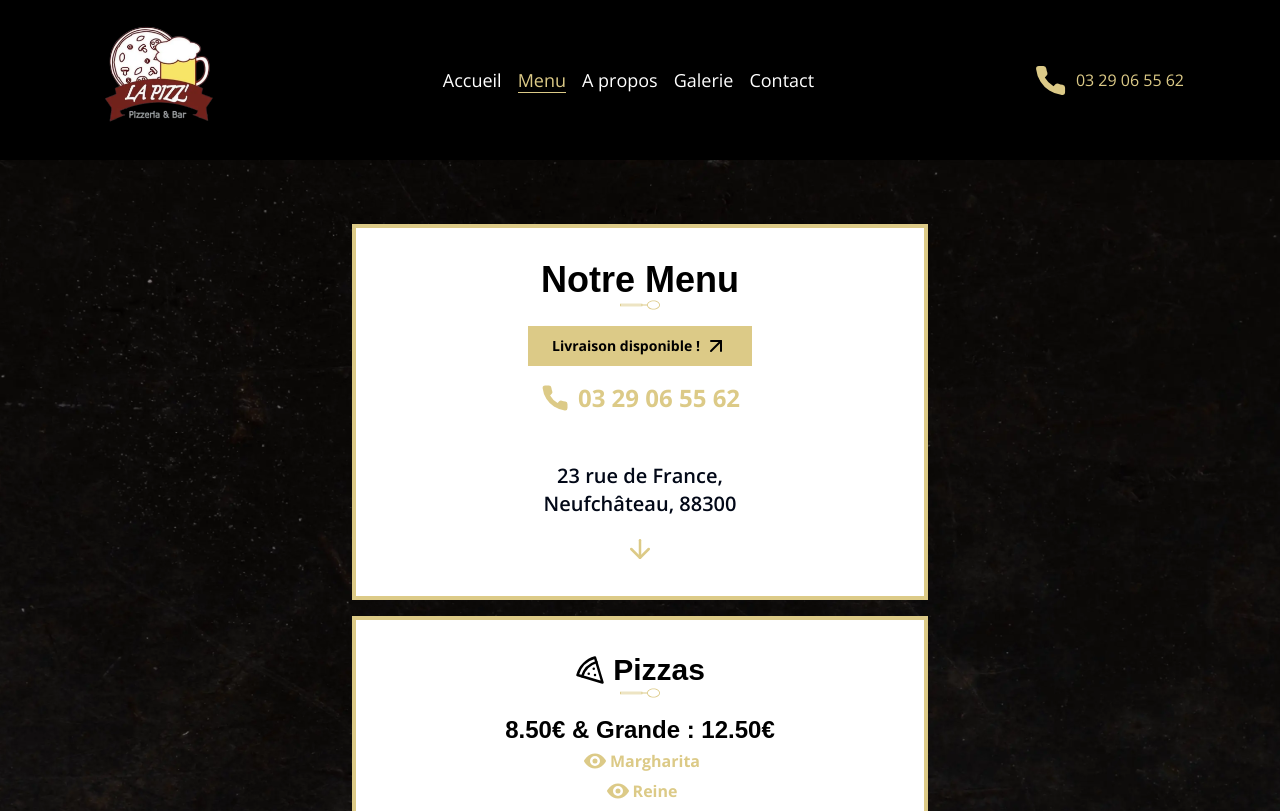
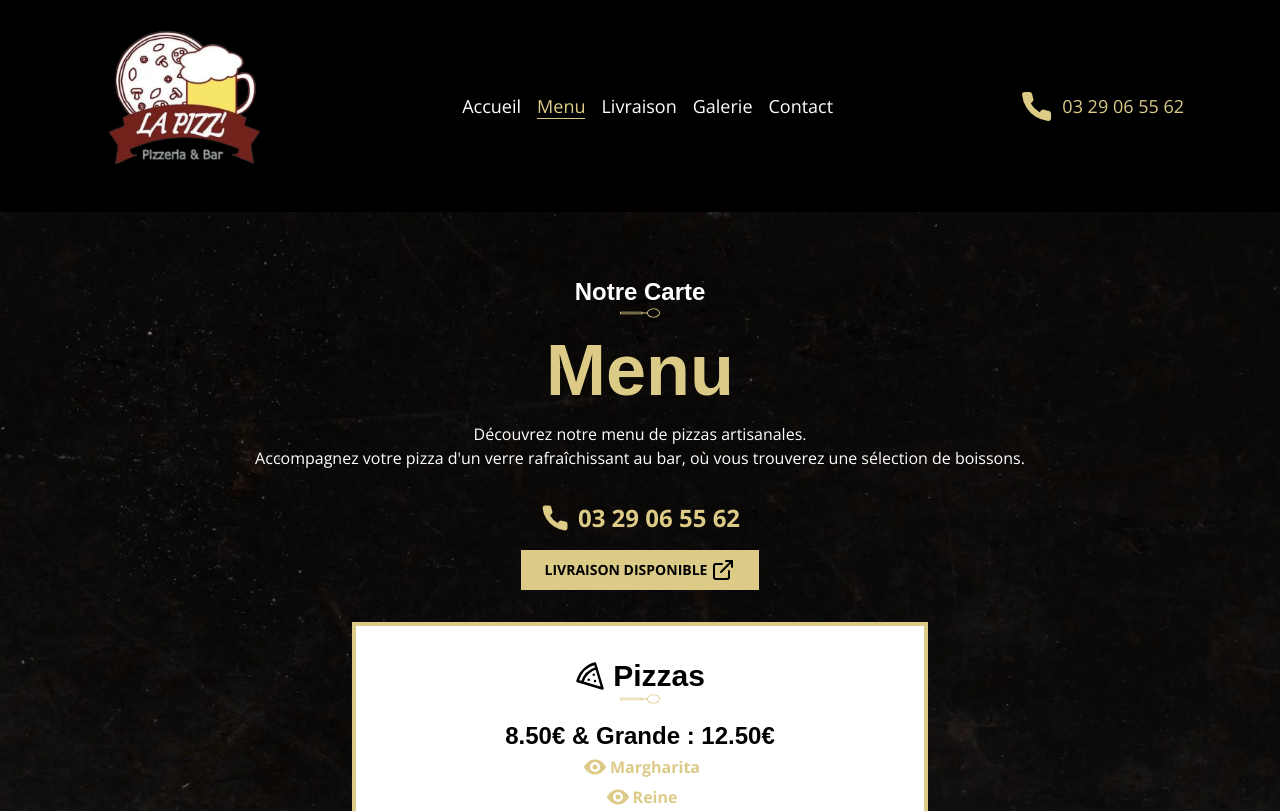
Before and after one commit to nanouAK47/la-pizz-neufchateau, a Next.js app: page /menu in a window 1280 px wide. Shown: the top 811 px of the page. Built offline with nearby package versions, Linux system fonts and the light colour scheme; a web font is replaced by a local one.

Commit message:
site final

```diff
--- a/app/(home)/_components/info.tsx
+++ b/app/(home)/_components/info.tsx
@@ -7,22 +7,14 @@ export default function Info() {
   return (
     <section className="flex flex-col justify-between items-center app-bg paddings lg:flex-row">
       <div className="flex flex-col justify-center items-center mb-16 lg:items-start lg:mb-0">
-        <SubHeading title="Horaires & Services" className="mx-auto lg:m-0" />
+        <SubHeading title="A propos" className="mx-auto lg:m-0" />
         <h1
           className={`${cormorant.className} text-golden text-6xl capitalize`}
         >
-          A propos
+          Livraison
         </h1>
 
         <div className="grid grid-cols-1 md:grid-cols-2 my-12 gap-x-4">
-          <div className="py-3 text-center lg:text-start">
-            <p
-              className={`${cormorant.className} text-golden font-bold capitalize text-2xl`}
-            >
-              Licence
-            </p>
-            <p className="text-[#aaaaaa] text-sm">Bar sous licence IV</p>
-          </div>
           <div className="py-3 text-center lg:text-start">
             <p
               className={`${cormorant.className} text-golden font-bold capitalize text-2xl`}
@@ -49,6 +41,14 @@ export default function Info() {
             <p
               className={`${cormorant.className} text-golden font-bold capitalize text-2xl`}
             >
+              Licence
+            </p>
+            <p className="text-[#aaaaaa] text-sm">Bar sous licence IV</p>
+          </div>
+          <div className="py-3 text-center lg:text-start">
+            <p
+              className={`${cormorant.className} text-golden font-bold capitalize text-2xl`}
+            >
               Livraison disponible
             </p>
             <p className="text-[#aaaaaa] text-sm">Conditions & communes</p>
--- a/app/(home)/_components/menu.tsx
+++ b/app/(home)/_components/menu.tsx
@@ -57,7 +57,7 @@ export default function Menu() {
           alt="couteau"
           width={48}
           height={402}
-          className="w-[48px] h-[402px] mx-auto lg:mx-16"
+          className="hidden w-[48px] h-[402px] mx-auto lg:mx-16 sm:flex"
         />
 
         <div className="flex items-center flex-1 w-full flex-col mt-8 lg:items-end lg:mt-0">
--- a/app/galerie/_components/carousel.tsx
+++ b/app/galerie/_components/carousel.tsx
@@ -10,10 +10,7 @@ export default function Carousel() {
 
   return (
     <div>
-      <button
-        onClick={() => setToggler(!toggler)}
-        className="flex-center bg-golden text-black font-bold text-sm cursor-pointer border-none py-2 px-6"
-      >
+      <button onClick={() => setToggler(!toggler)} className="button">
         Voir la galerie
         <ArrowUpRightIcon width={24} height={24} className="text-black ml-1" />
       </button>
--- a/app/globals.css
+++ b/app/globals.css
@@ -16,8 +16,8 @@
     @apply bg-[url("/bg.webp")] bg-cover bg-fixed;
   }
 
-  .app-wrapper {
-    @apply flex justify-between items-center min-h-screen;
+  .button {
+    @apply flex-center bg-golden text-black font-bold text-sm cursor-pointer border-none py-2 px-6 uppercase;
   }
 
   .paddings {
@@ -25,7 +25,7 @@
   }
 
   .menu {
-    @apply flex items-center flex-col h-full max-w-xl mx-auto bg-white border-4 border-golden p-8 mb-4 text-center;
+    @apply flex items-center flex-col h-full max-w-xl mx-auto bg-white border-4 border-golden p-8 text-center mb-4;
   }
 }
 
--- a/app/menu/page.tsx
+++ b/app/menu/page.tsx
@@ -1,16 +1,10 @@
 import Image from "next/image";
 import { Metadata } from "next";
-import {
-  ArrowDown,
-  GlassWater,
-  IceCream2,
-  Phone,
-  Pizza,
-  Wine,
-} from "lucide-react";
+import { GlassWater, IceCream2, Phone, Pizza, Wine } from "lucide-react";
 import { cormorant } from "@/components/fonts";
 import Modal from "./_components/modal";
 import Button from "@/components/button";
+import SubHeading from "@/components/subheading";
 
 export const metadata: Metadata = {
   title: "Menu",
@@ -21,19 +15,19 @@ export const metadata: Metadata = {
 export default function Menu() {
   return (
     <main className="app-bg paddings">
-      {/* Présentation  */}
-      <section className="menu">
-        <h1 className={`${cormorant.className} text-4xl text-black font-bold`}>
-          Notre Menu
+      <section className="flex-center flex-col text-center mb-8">
+        <SubHeading title="Notre carte" className="mx-auto" />
+        <h1
+          className={`${cormorant.className} text-golden font-bold capitalize text-7xl`}
+        >
+          Menu
         </h1>
-        <Image
-          src="/spoon.svg"
-          alt="cuillère"
-          width={40}
-          height={10}
-          className="mx-auto mb-4"
-        />
-        <Button title="Livraison disponible !" href="/a-propos" />
+        <p className="text-white my-4">
+          Découvrez notre menu de pizzas artisanales.
+          <br />
+          Accompagnez votre pizza d&apos;un verre rafraîchissant au bar, où vous
+          trouverez une sélection de boissons.
+        </p>
         <a
           href="tel:0329065562"
           className="flex items-center text-2xl font-bold text-golden my-4"
@@ -47,19 +41,11 @@ export default function Menu() {
           />
           03 29 06 55 62
         </a>
-        <p className="text-xl mt-8 font-semibold">
-          23 rue de France,
-          <br />
-          Neufchâteau, 88300
-          <br />
-        </p>
-        <a href="#pizzas" className="text-golden mt-4">
-          <ArrowDown width={30} height={30} />
-        </a>
+        <Button title="Livraison disponible" href="/a-propos" />
       </section>
 
       {/* Pizzas  */}
-      <section id="pizzas" className="menu">
+      <section className="menu">
         <h1
           className={`${cormorant.className} flex items-center text-3xl text-black font-bold`}
         >
@@ -192,7 +178,7 @@ export default function Menu() {
           Champagnes
         </h2>
         <p className="text-sm text-gray">
-          Champagnes (la coupe : 7.60€ | la bouteille : 60€)
+          Champagnes (la coupe : 7.60€, la bouteille : 60€)
         </p>
       </section>
 
@@ -214,7 +200,8 @@ export default function Menu() {
           Glaces
         </h2>
         <p className="text-sm text-gray">
-          Une boule (1.60€, coulis et friandises offert)
+          Une boule (1.60€), coulis (caramel, chocolat, fruit rouge) et
+          friandises offert
           <br /> Parfums : Vanille, Chocolat, Fraise, Cerise, Rhum raisin,
           Pistache, Menthe Chocolat, Café, Citron
           <br /> Chantilly (1.60€)
--- a/components/button.tsx
+++ b/components/button.tsx
@@ -1,6 +1,6 @@
 import Link from "next/link";
 import React from "react";
-import { ArrowUpRightIcon } from "lucide-react";
+import { ExternalLinkIcon } from "lucide-react";
 
 export default function Button({
   title,
@@ -11,12 +11,9 @@ export default function Button({
 }) {
   return (
     <button type="button">
-      <Link
-        href={href}
-        className="flex-center bg-golden text-black font-bold text-sm cursor-pointer border-none py-2 px-6"
-      >
+      <Link href={href} className="button">
         {title}
-        <ArrowUpRightIcon width={24} height={24} className="text-black ml-1" />
+        <ExternalLinkIcon width={24} height={24} className="text-black ml-1" />
       </Link>
     </button>
   );
--- a/components/footer.tsx
+++ b/components/footer.tsx
@@ -20,10 +20,7 @@ export default function Footer() {
           <p className="text-base text-white">
             23 rue de France, 88300 Neufchâteau
           </p>
-          <a
-            href="tel:0329065562"
-            className="flex-center text-base text-golden"
-          >
+          <a href="tel:0329065562" className="flex-center text-lg text-golden">
             <Phone
               width={35}
               height={35}
@@ -33,31 +30,29 @@ export default function Footer() {
             />
             03 29 06 55 62
           </a>
+          <a
+            href="https://www.facebook.com/profile.php?id=100057123563972&sk=photos"
+            aria-label="facebook la pizz"
+            target="_blank"
+          >
+            <Facebook
+              width={35}
+              height={35}
+              fill="#dcca87"
+              stroke="none"
+              className="text-golden mx-auto mt-4"
+            />
+          </a>
         </div>
 
-        <div>
-          <div className="flex-center gap-x-4">
-            <Image
-              src="/logo.webp"
-              alt="logo La Pizz"
-              width={128}
-              height={128}
-              priority
-            />
-            <a
-              href="https://nb-web.fr"
-              aria-label="Site internet nb-web"
-              target="_blank"
-            >
-              <Image
-                src="/nb-web.png"
-                width={160}
-                height={160}
-                alt="logo nb web"
-                className="mt-4"
-              />
-            </a>
-          </div>
+        <div className="mx-auto">
+          <Image
+            src="/logo.webp"
+            alt="logo La Pizz"
+            width={180}
+            height={180}
+            priority
+          />
         </div>
 
         <div>
@@ -86,12 +81,17 @@ export default function Footer() {
       </p>
 
       <a
-        href="https://www.facebook.com/profile.php?id=100057123563972&sk=photos"
-        aria-label="facebook la pizz"
+        href="https://nb-web.fr"
+        aria-label="Site internet nb-web"
         target="_blank"
-        className="text-golden mx-auto mt-8"
       >
-        <Facebook width={35} height={35} fill="#dcca87" stroke="none" />
+        <Image
+          src="/nb-web.png"
+          width={160}
+          height={160}
+          alt="logo nb web"
+          className="mt-4"
+        />
       </a>
     </footer>
   );
--- a/components/navbar.tsx
+++ b/components/navbar.tsx
@@ -17,8 +17,9 @@ export default function Navbar() {
       <Image
         src="/logo.webp"
         alt="logo La Pizz"
-        width={128}
-        height={128}
+        width={180}
+        height={180}
+        className="w-32 h-32 sm:w-[180px] sm:h-[180px]"
         priority
       />
 
@@ -39,7 +40,8 @@ export default function Navbar() {
         ))}
       </ul>
 
-      <a href="tel:0329065562" className="flex-center text-base text-golden">
+      <div className="hidden sm:flex">
+        <a href="tel:0329065562" className="flex-center text-lg text-golden">
           <Phone
             width={35}
             height={35}
@@ -49,6 +51,7 @@ export default function Navbar() {
           />
           03 29 06 55 62
         </a>
+      </div>
 
       <div className="flex lg:hidden">
         <Menu
@@ -66,9 +69,23 @@ export default function Navbar() {
               className="cursor-pointer text-golden absolute top-12 right-[17px]"
             />
 
-            <ul className="h-full flex-center flex-col gap-y-6 text-white text-3xl">
+            <a
+              href="tel:0329065562"
+              className="flex-center text-xl text-golden absolute bottom-10"
+            >
+              <Phone
+                width={35}
+                height={35}
+                fill="#dcca87"
+                stroke="none"
+                className="mr-2"
+              />
+              03 29 06 55 62
+            </a>
+
+            <ul className="text-center text-white text-3xl">
               {link.map((link, index) => (
-                <li key={index}>
+                <li key={index} className="mb-4">
                   <Link
                     onClick={() => setToggleMenu(false)}
                     href={link.href}
--- a/constants/index.ts
+++ b/constants/index.ts
@@ -8,8 +8,8 @@ export const link = [
     href: "/menu",
   },
   {
-    title: "A propos",
-    href: "/a-propos",
+    title: "Livraison",
+    href: "/livraison",
   },
   {
     title: "Galerie",
```
Also changed, not shown: app/livraison/page.tsx (renamed from app/a-propos/page.tsx), app/robots.txt, 1 other file (tests, documents, lock files or other folders). Lines whose indentation alone changed are shown as unchanged.
